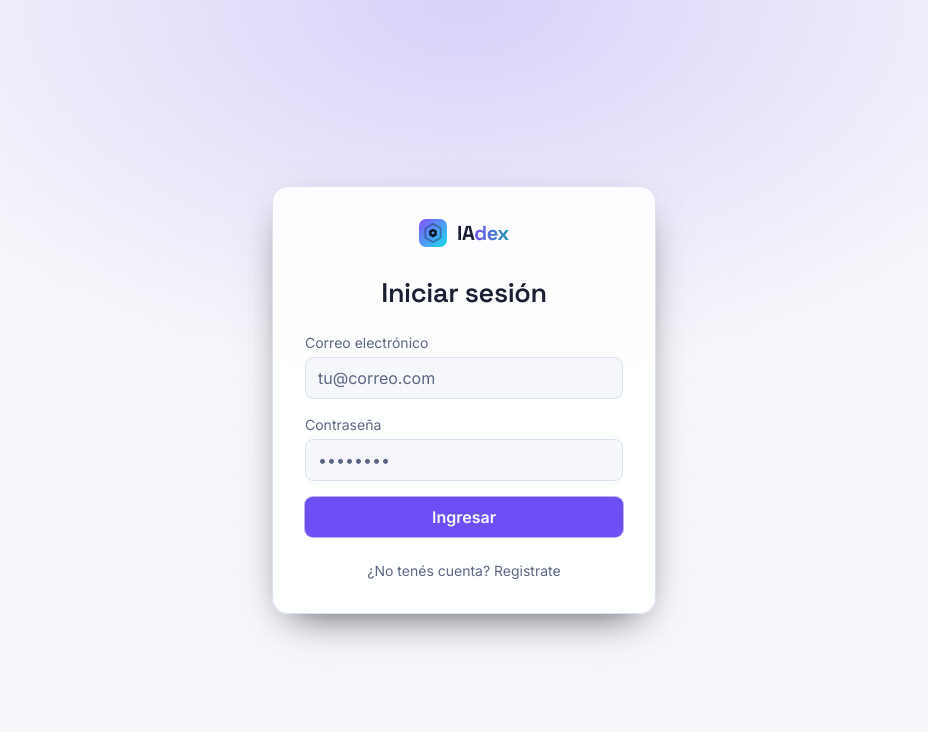
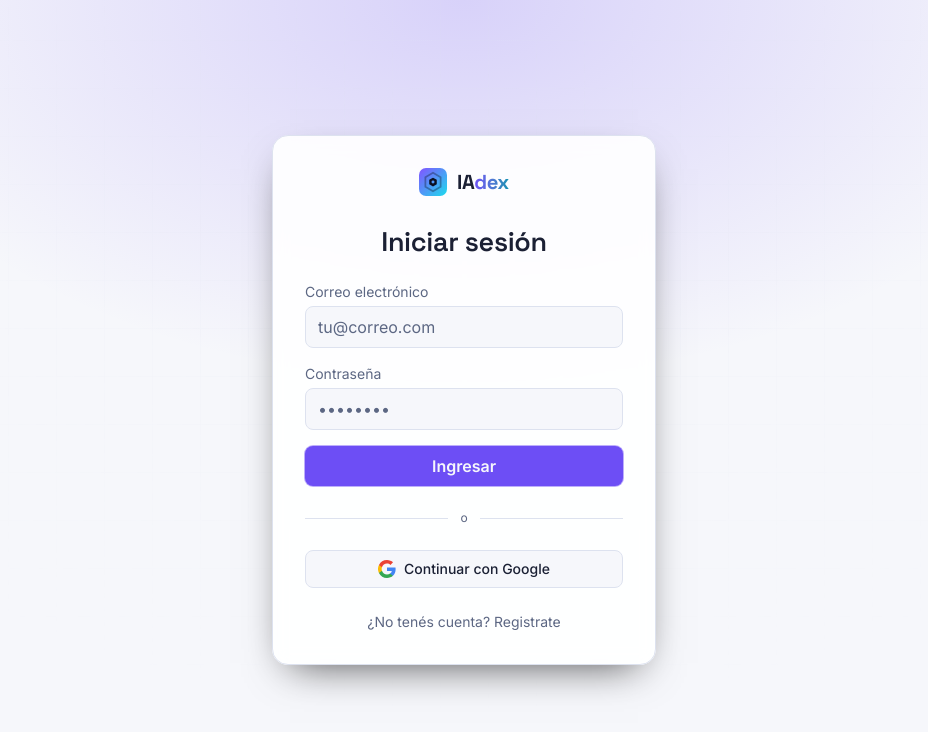
Before and after one commit to GomezFabricio/ia-dex, a React (Vite) app: page /login in a window 1280 px wide. Shown: the top 732 px of the page, without its empty margins (176-1104 px from the left). Built offline with nearby package versions, Linux system fonts and the light colour scheme; no server answers.

Commit message:
feat(auth): add Google OAuth sign-in button to LoginPage
signInWithOAuth full-page redirect; the session returns via URL detection
and AuthContext's onAuthStateChange subscription, so no extra handling is
needed. Error path reuses the existing auth error map.

```diff
--- a/src/pages/LoginPage.tsx
+++ b/src/pages/LoginPage.tsx
@@ -39,6 +39,23 @@ export default function LoginPage() {
   function toggleMode() {
     setMode(m => (m === 'signin' ? 'signup' : 'signin'))
     setErrorMsg(null)
+  }
+
+  // Full-page redirect to Google via Supabase OAuth. On return, supabase-js
+  // detects the session in the URL and AuthContext picks it up through
+  // onAuthStateChange — no navigate() needed here.
+  async function handleGoogle() {
+    setSubmitting(true)
+    setErrorMsg(null)
+    const { error } = await supabase.auth.signInWithOAuth({
+      provider: 'google',
+      options: { redirectTo: window.location.origin },
+    })
+    // Only reached on failure — success navigates away from the page.
+    if (error) {
+      setErrorMsg(mapAuthError(error.code))
+      setSubmitting(false)
+    }
   }
 
   async function handleSubmit(e: React.FormEvent) {
@@ -140,6 +157,41 @@ export default function LoginPage() {
           </button>
         </form>
 
+        {/* Divider */}
+        <div className="flex items-center gap-3" aria-hidden="true">
+          <span className="h-px flex-1 bg-border" />
+          <span className="text-muted text-xs">o</span>
+          <span className="h-px flex-1 bg-border" />
+        </div>
+
+        <button
+          type="button"
+          onClick={handleGoogle}
+          disabled={submitting}
+          className="flex items-center justify-center gap-2 rounded-lg border border-border bg-bg py-2 text-sm font-medium text-text transition-colors hover:border-accent disabled:opacity-50"
+        >
+          {/* Google "G" mark */}
+          <svg width="18" height="18" viewBox="0 0 24 24" aria-hidden="true">
+            <path
+              fill="#4285F4"
+              d="M23.49 12.27c0-.79-.07-1.54-.19-2.27H12v4.51h6.47a5.57 5.57 0 0 1-2.4 3.58v3h3.86c2.26-2.09 3.56-5.17 3.56-8.82z"
+            />
+            <path
+              fill="#34A853"
+              d="M12 24c3.24 0 5.95-1.08 7.93-2.91l-3.86-3c-1.08.72-2.45 1.16-4.07 1.16-3.13 0-5.78-2.11-6.73-4.96H1.29v3.09A11.99 11.99 0 0 0 12 24z"
+            />
+            <path
+              fill="#FBBC05"
+              d="M5.27 14.29A7.18 7.18 0 0 1 4.89 12c0-.8.14-1.57.38-2.29V6.62H1.29a11.99 11.99 0 0 0 0 10.76l3.98-3.09z"
+            />
+            <path
+              fill="#EA4335"
+              d="M12 4.75c1.77 0 3.35.61 4.6 1.8l3.42-3.42C17.95 1.19 15.24 0 12 0A11.99 11.99 0 0 0 1.29 6.62l3.98 3.09C6.22 6.86 8.87 4.75 12 4.75z"
+            />
+          </svg>
+          Continuar con Google
+        </button>
+
         <button
           type="button"
           onClick={toggleMode}
```
